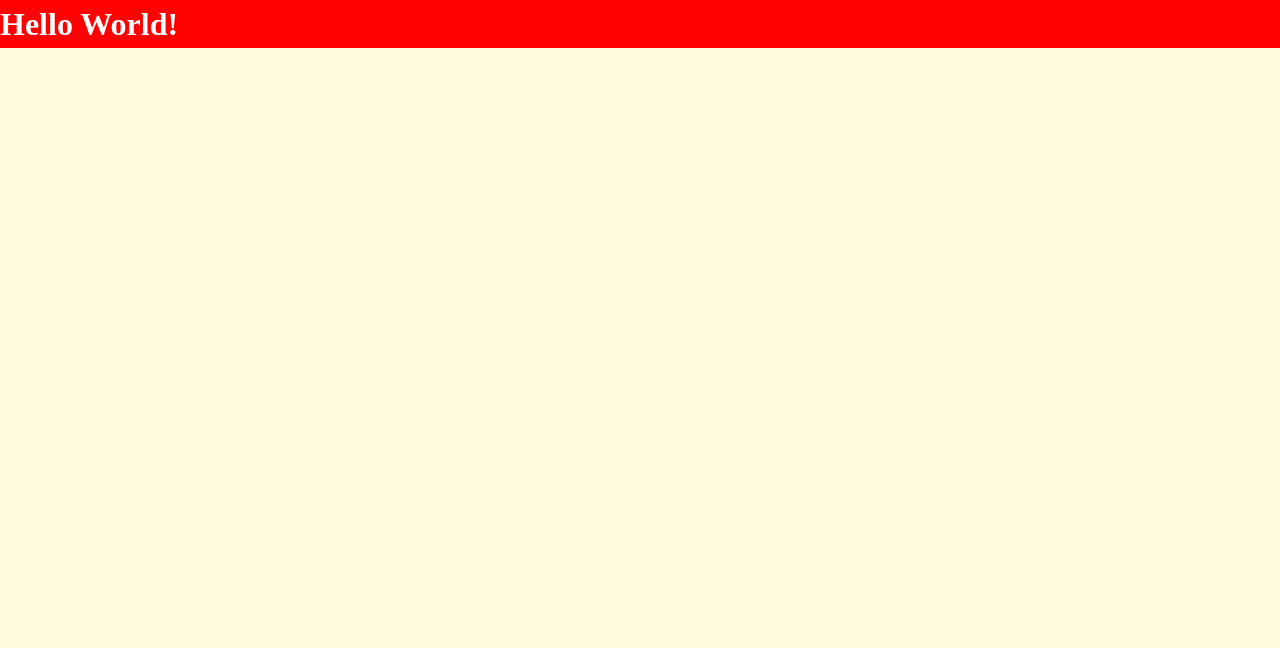
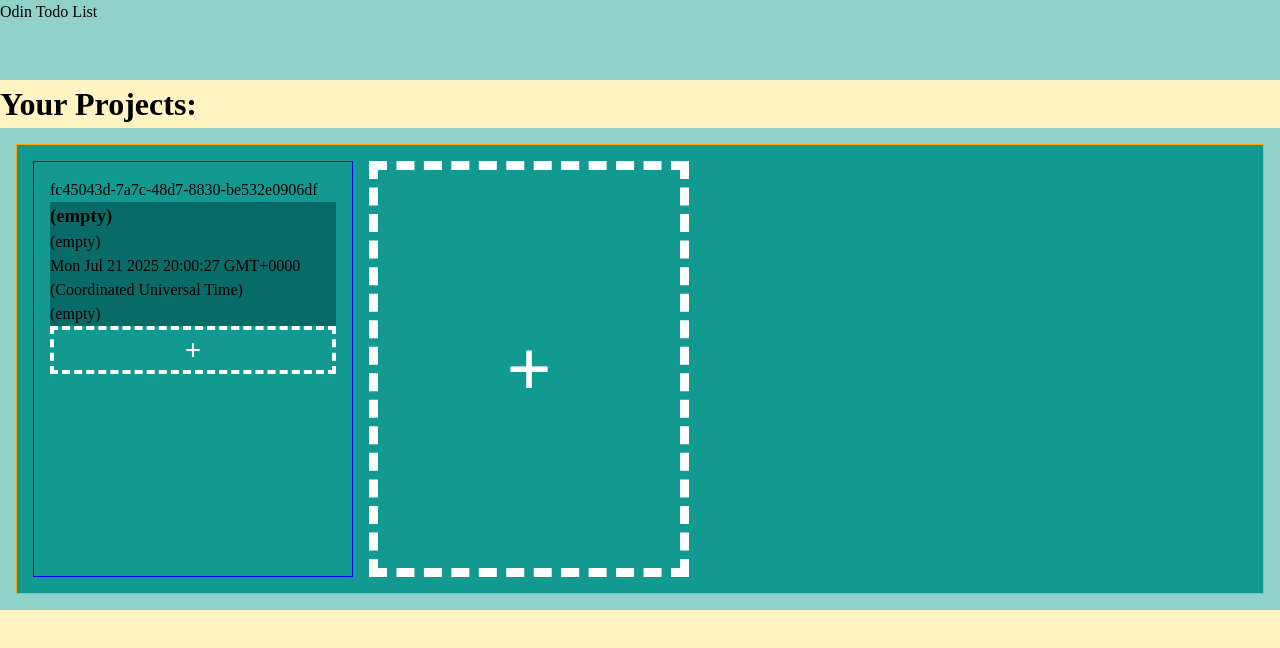
Before and after one commit to lucaspasseri/odin-todo-list, a website built with webpack: page src/template.html in a window 1280 px wide. Built offline with nearby package versions, Linux system fonts and the light colour scheme.

Commit message:
Create a projectList and a todo components

```diff
--- /dev/null
+++ b/src/components/projectList.js
@@ -0,0 +1,62 @@
+import * as styles from "../styles/projectList.module.css";
+import List from "../list";
+import Todo from "../todo";
+import renderTodo from "./todo";
+
+function renderProjectList(listRef) {
+	const projectList = document.querySelector("#projectList");
+	projectList.innerHTML = "";
+	projectList.className = styles.projectList;
+
+	const ul = document.createElement("ul");
+
+	listRef.list.forEach(project => {
+		const li = document.createElement("li");
+		li.textContent = project.id;
+
+		project.list.forEach(todoRef => {
+			li.appendChild(renderTodo(todoRef));
+		});
+
+		const addNewTodoButton = document.createElement("button");
+		addNewTodoButton.addEventListener("click", () => {
+			project.add(new Todo());
+			renderProjectList(listRef);
+		});
+
+		const p = document.createElement("p");
+		p.textContent = "+";
+
+		addNewTodoButton.appendChild(p);
+
+		li.appendChild(addNewTodoButton);
+
+		ul.appendChild(li);
+	});
+
+	const addNewButton = document.createElement("button");
+	addNewButton.addEventListener("click", () => {
+		listRef.add(new List());
+		renderProjectList(listRef);
+	});
+
+	const p = document.createElement("p");
+	p.textContent = "+";
+
+	addNewButton.appendChild(p);
+
+	ul.appendChild(addNewButton);
+
+	projectList.appendChild(ul);
+}
+
+export default function createProjectList() {
+	const projectList = new List();
+	const todoList = new List();
+	const todo = new Todo();
+
+	todoList.add(todo);
+	projectList.add(todoList);
+
+	renderProjectList(projectList);
+}
--- /dev/null
+++ b/src/components/todo.js
@@ -0,0 +1,40 @@
+import * as styles from "../styles/todo.module.css";
+
+export default function renderTodo(todo) {
+	const container = document.createElement("div");
+	container.id = todo.id;
+	container.className = styles.todo;
+
+	const title = document.createElement("h3");
+	title.textContent = todo.title || "";
+
+	const description = document.createElement("p");
+	description.textContent = todo.description || "";
+
+	const done = document.createElement("p");
+	done.textContent = todo.done || "";
+
+	const priority = document.createElement("p");
+	priority.textContent = todo.priority || "";
+
+	const startDate = document.createElement("p");
+	startDate.textContent = todo.startDate || "";
+
+	const endDate = document.createElement("p");
+	endDate.textContent = todo.endDate || "";
+
+	const deadline = document.createElement("p");
+	deadline.textContent = todo.deadline || "";
+
+	container.append(
+		title,
+		description,
+		done,
+		priority,
+		startDate,
+		endDate,
+		deadline
+	);
+
+	return container;
+}
--- a/src/global.css
+++ b/src/global.css
@@ -1,5 +1,43 @@
+/* html,
+body {
+	height: 100%;
+	margin: 0;
+	padding: 0;
+}
+
+body {
+	min-height: 100vh;
+	display: flex;
+	flex-direction: column;
+	background-color: #fffbde;
+	min-height: 0;
+	overflow: auto;
+} */
+
 @import url("./reset.css");
 
+:root {
+	--header-height: 5em;
+}
+
+html,
 body {
+	height: 100%;
+	margin: 0;
+	padding: 0;
+}
+
+body {
+	flex-direction: column;
 	background-color: #fffbde;
 }
+
+header {
+	height: var(--header-height);
+	background-color: #90d1ca;
+}
+
+main {
+	min-height: calc(100vh - var(--header-height));
+	background-color: #fff4c2;
+}
--- a/src/greeting.js
+++ /dev/null
@@ -1,14 +0,0 @@
-import * as styles from "./greeting.module.css";
-
-const hello = "Hello World!";
-
-export function renderHello() {
-	const body = document.querySelector("body");
-	const header = document.createElement("h1");
-	header.textContent = hello;
-	header.className = styles.header;
-
-	body.appendChild(header);
-}
-
-export default hello;
--- a/src/greeting.module.css
+++ /dev/null
@@ -1,4 +0,0 @@
-.header {
-	background-color: red;
-	color: white;
-}
--- a/src/index.js
+++ b/src/index.js
@@ -1,9 +1,4 @@
 import "./global.css";
-import hello, { renderHello } from "./greeting";
-import TodoList from "./todoList";
+import createProjectList from "./components/projectList";
 
-renderHello();
-console.log(hello);
-
-const newList = new TodoList();
-console.log({ newList });
+createProjectList();
--- /dev/null
+++ b/src/list.js
@@ -0,0 +1,34 @@
+class List {
+	#id;
+	#list;
+
+	constructor() {
+		this.#id = crypto.randomUUID();
+		this.#list = [];
+	}
+
+	get id() {
+		return this.#id;
+	}
+
+	get list() {
+		return [...this.#list];
+	}
+
+	add(item) {
+		this.#list.push(item);
+	}
+
+	getItemById(id) {
+		return this.#list.find(item => item.id === id);
+	}
+
+	deleteItemById(id) {
+		const index = this.#list.findIndex(item => item.id === id);
+		if (index !== -1) {
+			this.#list.splice(index, 1);
+		}
+	}
+}
+
+export default List;
--- a/src/reset.css
+++ b/src/reset.css
@@ -9,11 +9,6 @@
 * {
 	margin: 0;
 	padding: 0;
-}
-
-html,
-body {
-	height: 100%;
 }
 
 /* 3. Enable keyword animations */
--- /dev/null
+++ b/src/styles/projectList.module.css
@@ -0,0 +1,58 @@
+:root {
+	--project-list-height: 30em;
+	--project-height: 26em;
+	--project-width: 20em;
+}
+
+.projectList {
+	background-color: #90d1ca;
+	padding: 1em;
+	min-height: var(--project-list-height);
+	display: flex;
+	flex-direction: column;
+
+	ul {
+		background-color: #129990;
+		border: 1px solid orange;
+		list-style: none;
+		min-width: 100%;
+		display: flex;
+		flex-wrap: wrap;
+		gap: 1em;
+		padding: 1em;
+
+		li,
+		> button {
+			border: 1px solid blue;
+			padding: 1em;
+			height: var(--project-height);
+			width: var(--project-width);
+		}
+
+		button {
+			background-color: transparent;
+			color: white;
+			font-weight: bold;
+			border: 0.6em dashed white;
+			display: flex;
+			justify-content: center;
+
+			p {
+				font-size: 5em;
+				line-height: 0.8;
+				padding: 0;
+				align-self: center;
+			}
+		}
+
+		li > button {
+			width: 100%;
+			font-size: 0.5em;
+
+			p {
+				font-size: 3.6em;
+				padding: 0.3em 0;
+			}
+		}
+	}
+}
--- /dev/null
+++ b/src/styles/todo.module.css
@@ -0,0 +1,9 @@
+/* :root {
+	--project-list-height: 30em;
+	--project-height: 26em;
+	--project-width: 20em;
+} */
+
+.todo {
+	background-color: #096b68;
+}
--- a/src/template.html
+++ b/src/template.html
@@ -5,5 +5,11 @@
 		<meta name="viewport" content="width=device-width, initial-scale=1.0" />
 		<title>Odin Todo List</title>
 	</head>
-	<body></body>
+	<body>
+		<header>Odin Todo List</header>
+		<main>
+			<h1>Your Projects:</h1>
+			<div id="projectList" class="projectList"></div>
+		</main>
+	</body>
 </html>
--- a/src/todo.js
+++ b/src/todo.js
@@ -23,6 +23,24 @@ class Todo {
 		this.#priority = priority;
 		this.#startDate = startDate;
 		this.#deadline = deadline;
+
+		const getters = {
+			id: () => this.#id,
+			title: () => this.#title,
+			description: () => this.#description,
+			done: () => this.#done,
+			priority: () => this.#priority,
+			startDate: () => this.#startDate,
+			endDate: () => this.#endDate,
+			deadline: () => this.#deadline,
+		};
+
+		for (const [key, getter] of Object.entries(getters)) {
+			Object.defineProperty(this, key, {
+				get: getter,
+				enumerable: true,
+			});
+		}
 	}
 
 	toggleDone() {
@@ -40,20 +58,9 @@ class Todo {
 		this.#description = description;
 	}
 
-	get data() {
-		return {
-			id: this.#id,
-			title: this.#title,
-			description: this.#description,
-			done: this.#done,
-			priority: this.#priority,
-			startDate: this.#startDate,
-			endDate: this.#endDate,
-			deadline: this.#deadline,
-		};
-	}
-
 	// updatePriority
 	// updateStartDate
 	// updateDeadline
 }
+
+export default Todo;
--- a/src/todoList.js
+++ /dev/null
@@ -1,36 +0,0 @@
-class TodoList {
-	#list;
-
-	constructor() {
-		this.#list = [];
-	}
-
-	get list() {
-		return [...this.#list];
-	}
-
-	add(newTodo) {
-		this.#list.push(newTodo);
-	}
-
-	deleteTodoById(id) {
-		console.log(id);
-		if (typeof id === "string") {
-			const index = this.#list.findIndex(todo => todo.data.id === id);
-			console.log(index);
-			if (index !== -1) {
-				this.#list.splice(index, 1);
-			}
-		}
-	}
-
-	getTodoById(id) {
-		console.log(id);
-		if (typeof id === "string") {
-			const todo = this.#list.find(todo => todo.data.id === id);
-			return todo;
-		}
-	}
-}
-
-export default TodoList;
```
